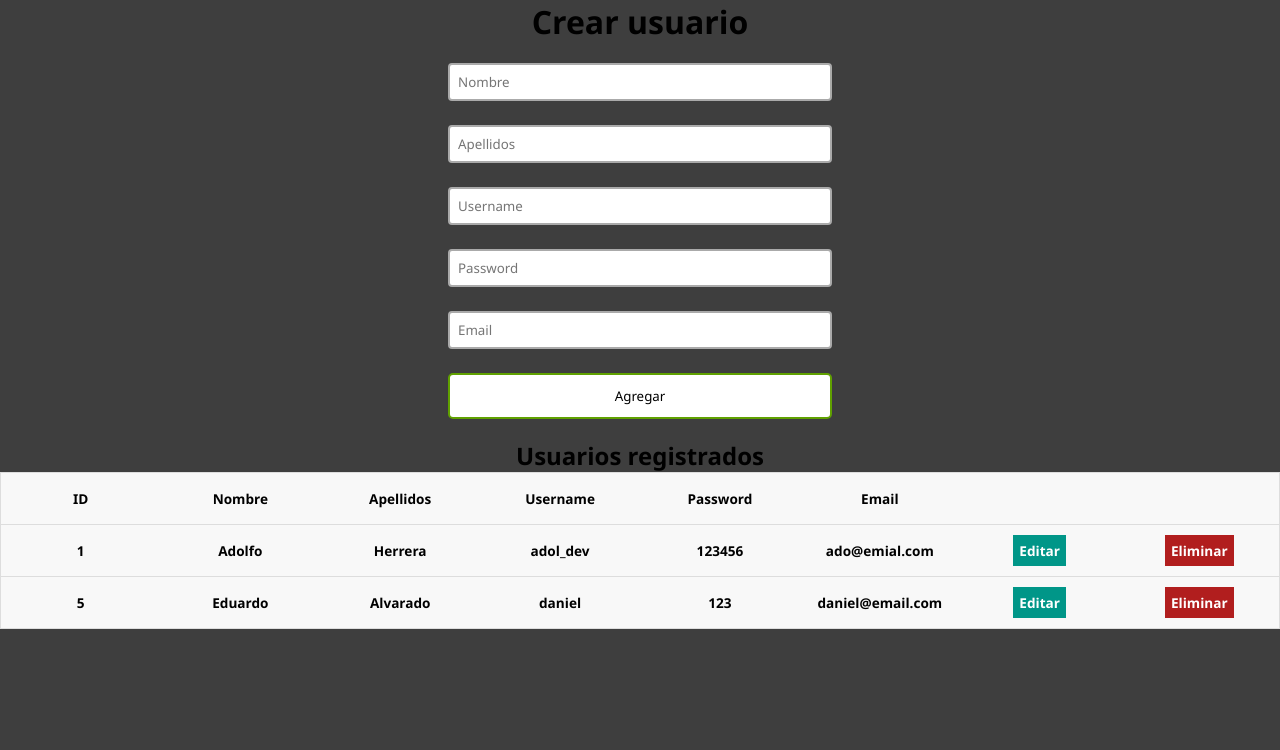
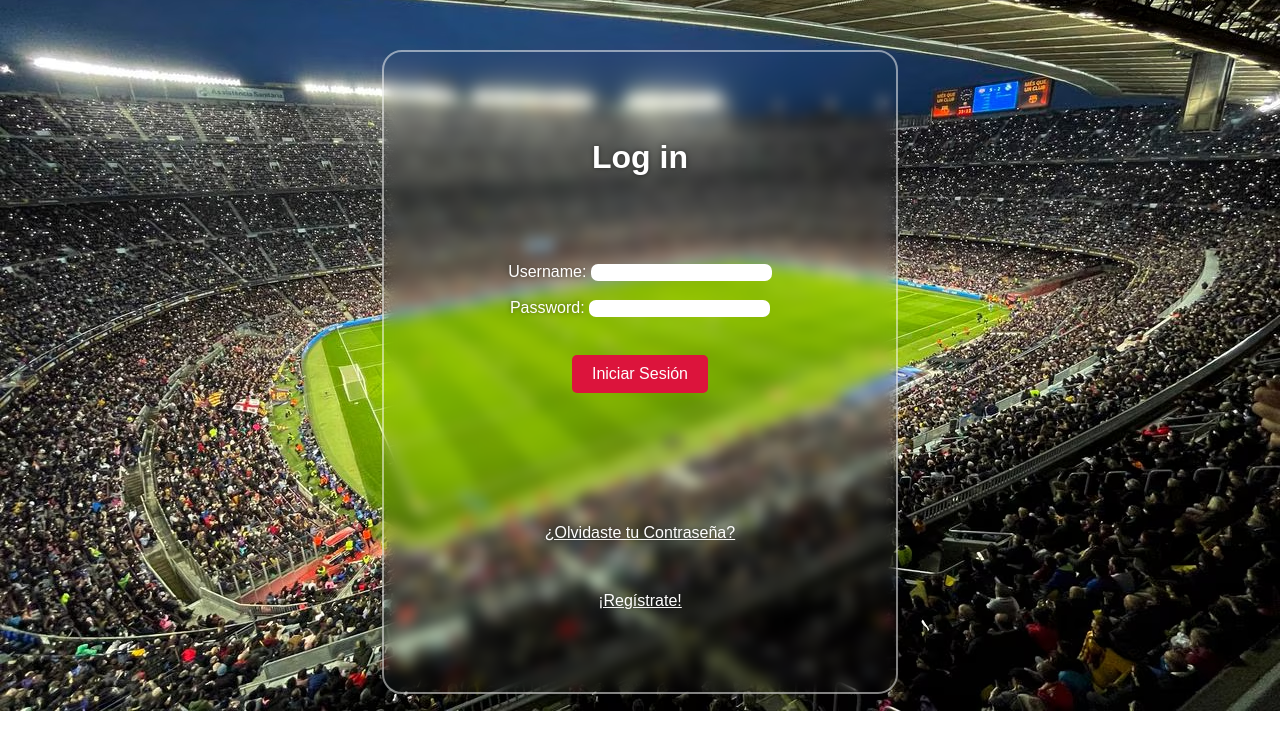
Before and after one commit to Roosendo/crud-php, a PHP site: page / in a window 1280 px wide. Shown: the top 750 px of the page. Run offline with PHP 8.4, Linux system fonts and the light colour scheme; data comes from the database, SQL or seed files in the repository; lists and menus that the app fills with data are empty.

Commit message:
terminado :D

```diff
--- /dev/null
+++ b/css/main.css
@@ -0,0 +1,52 @@
+body {
+  background-image: url(../imgs/campnou.webp);
+  background-size: cover;
+  background-position: center;
+  background-repeat: no-repeat;
+  text-align: center;
+  font-family: Arial, sans-serif;
+}
+
+a {
+  text-decoration: none;
+  text-decoration: underline;
+  color: inherit;
+}
+
+.container {
+  width: 40vw;
+  height: 80vh;
+  margin: 0 auto;
+  display: flex;
+  flex-direction: column;
+  justify-content: space-evenly;
+  align-items: center;
+  margin-top: 50px;
+  background: transparent;
+  border: 2px solid rgba(255, 255, 255, 0.5);
+  border-radius: 20px;
+  backdrop-filter: blur(7px);
+  color: #ffffff;
+  text-shadow: 0px 0px 5px rgba(0, 0, 0, 0.5);
+}
+
+input {
+  border: none;
+  border-radius: 7px;
+}
+
+.button {
+  margin-top: 20px;
+  padding: 10px 20px;
+  font-size: 16px;
+  background-color: crimson;
+  color: white;
+  border: none;
+  border-radius: 5px;
+  cursor: pointer;
+  margin-bottom: 50px;
+}
+
+.button:hover {
+  background-color: rgb(155, 9, 39);
+}
--- a/css/miestilo.css
+++ b/css/miestilo.css
@@ -11,6 +11,7 @@ html {
 
 a{
     text-decoration: none;
+    color: inherit;
 }
 
 body {
--- a/deleteUsers.php
+++ b/deleteUsers.php
@@ -20,6 +20,7 @@ $query = mysqli_query($con, $sql);
     <a href="modifyUsers.php" class="tab">Modificar Usuario</a>
     <a class="tab active">Eliminar Usuario</a>
     <a href="printUsers.php" target="_blank" class="tab">Imprimir Usuarios</a>
+    <a href="index.html" class="tab">Cerrar Sesión</a>
   </div>
   <div class="content">
     <h2>Todos los Usuarios ...</h2>
--- /dev/null
+++ b/index.html
@@ -0,0 +1,28 @@
+<!DOCTYPE html>
+<html lang="es">
+  <head>
+    <meta charset="utf-8" />
+    <meta http-equiv="X-UA-Compatible" content="IE=edge" />
+    <meta name="viewport" content="width=device-width, initial-scale=1.0" />
+    <link rel="stylesheet" href="css/main.css" />
+    <title>Log Vals Coffee | Log in</title>
+  </head>
+  <body>
+    <div class="container">
+      <h1>Log in</h1>
+      <form method="get" action="./procesar.php">
+        <label>Username:</label>
+        <input type="text" name="username" required /><br><br>
+
+        <label>Password:</label>
+        <input type="password" name="password" required /><br><br>
+
+        <input type="submit" value="Iniciar Sesión" class="button"/>
+      </form>
+      <div>
+        <p><a href="#">¿Olvidaste tu Contraseña?</a></p><br>
+        <p><a href="registro.php">¡Regístrate!</a></p>
+      </div>
+    </div>
+  </body>
+</html>
--- a/index.php
+++ /dev/null
@@ -1,68 +0,0 @@
-<?php
-include("conexion.php");
-$con = connection();
-
-$sql = "SELECT * FROM users";
-$query = mysqli_query($con, $sql);
-?>
-
-<!DOCTYPE html>
-<html lang="en">
-
-<head>
-    <meta charset="UTF-8">
-    <meta http-equiv="X-UA-Compatible" content="IE=edge">
-    <meta name="viewport" content="width=device-width, initial-scale=1.0">
-    <link href="css/miestilo.css" rel="stylesheet">
-    <title>Users CRUD</title>
-</head>
-
-<body>
-    <div class="users-form">
-        <h1>Crear usuario</h1>
-        <form action="insertar.php" method="POST">
-            <input type="text" name="name" placeholder="Nombre">
-            <input type="text" name="lastname" placeholder="Apellidos">
-            <input type="text" name="username" placeholder="Username">
-            <input type="password" name="password" placeholder="Password">
-            <input type="email" name="email" placeholder="Email">
-
-            <input type="submit" value="Agregar">
-        </form>
-    </div>
-
-    <div class="users-table">
-        <h2>Usuarios registrados</h2>
-        <table>
-            <thead>
-                <tr>
-                    <th>ID</th>
-                    <th>Nombre</th>
-                    <th>Apellidos</th>
-                    <th>Username</th>
-                    <th>Password</th>
-                    <th>Email</th>
-                    <th></th>
-                    <th></th>
-                </tr>
-            </thead>
-            <tbody>
-                <?php while ($row = mysqli_fetch_array($query)): ?>
-                    <tr>
-                        <th><?= $row['id'] ?></th>
-                        <th><?= $row['name'] ?></th>
-                        <th><?= $row['lastname'] ?></th>
-                        <th><?= $row['username'] ?></th>
-                        <th><?= $row['password'] ?></th>
-                        <th><?= $row['email'] ?></th>
-                        <th><a href="update.php?id=<?= $row['id'] ?>" class="users-table--edit">Editar</a></th>
-                        <th><a href="delete.php?id=<?= $row['id'] ?>" class="users-table--delete" >Eliminar</a></th>
-                    </tr>
-                <?php endwhile; ?>
-            </tbody>
-        </table>
-    </div>
-
-</body>
-
-</html>
--- a/insertar.php
+++ b/insertar.php
@@ -13,7 +13,7 @@ $sql = "INSERT INTO users VALUES('$id','$name','$lastname','$username','$passwor
 $query = mysqli_query($con, $sql);
 
 if($query){
-    Header("Location: index.php");
+    Header("Location: showUsers.php");
 }else{
 
 }
--- a/modifyUsers.php
+++ b/modifyUsers.php
@@ -20,6 +20,7 @@ $query = mysqli_query($con, $sql);
     <a class="tab active">Modificar Usuario</a>
     <a href="deleteUsers.php" class="tab">Eliminar Usuario</a>
     <a href="printUsers.php" target="_blank" class="tab">Imprimir Usuarios</a>
+    <a href="index.html" class="tab">Cerrar Sesión</a>
   </div>
   <div class="content">
     <h2>Todos los Usuarios ...</h2>
--- a/showUsers.php
+++ b/showUsers.php
@@ -20,6 +20,7 @@ $query = mysqli_query($con, $sql);
     <a href="modifyUsers.php" class="tab">Modificar Usuario</a>
     <a href="deleteUsers.php" class="tab">Eliminar Usuario</a>
     <a href="printUsers.php" target="_blank" class="tab">Imprimir Usuarios</a>
+    <a href="index.html" class="tab">Cerrar Sesión</a>
   </div>
   <div class="content">
     <h2>Todos los Usuarios ...</h2>
```
Also changed, not shown: procesar.php (added, +25 -0 lines), registro.php (added, +34 -0 lines), imgs/campnou.webp (added).
